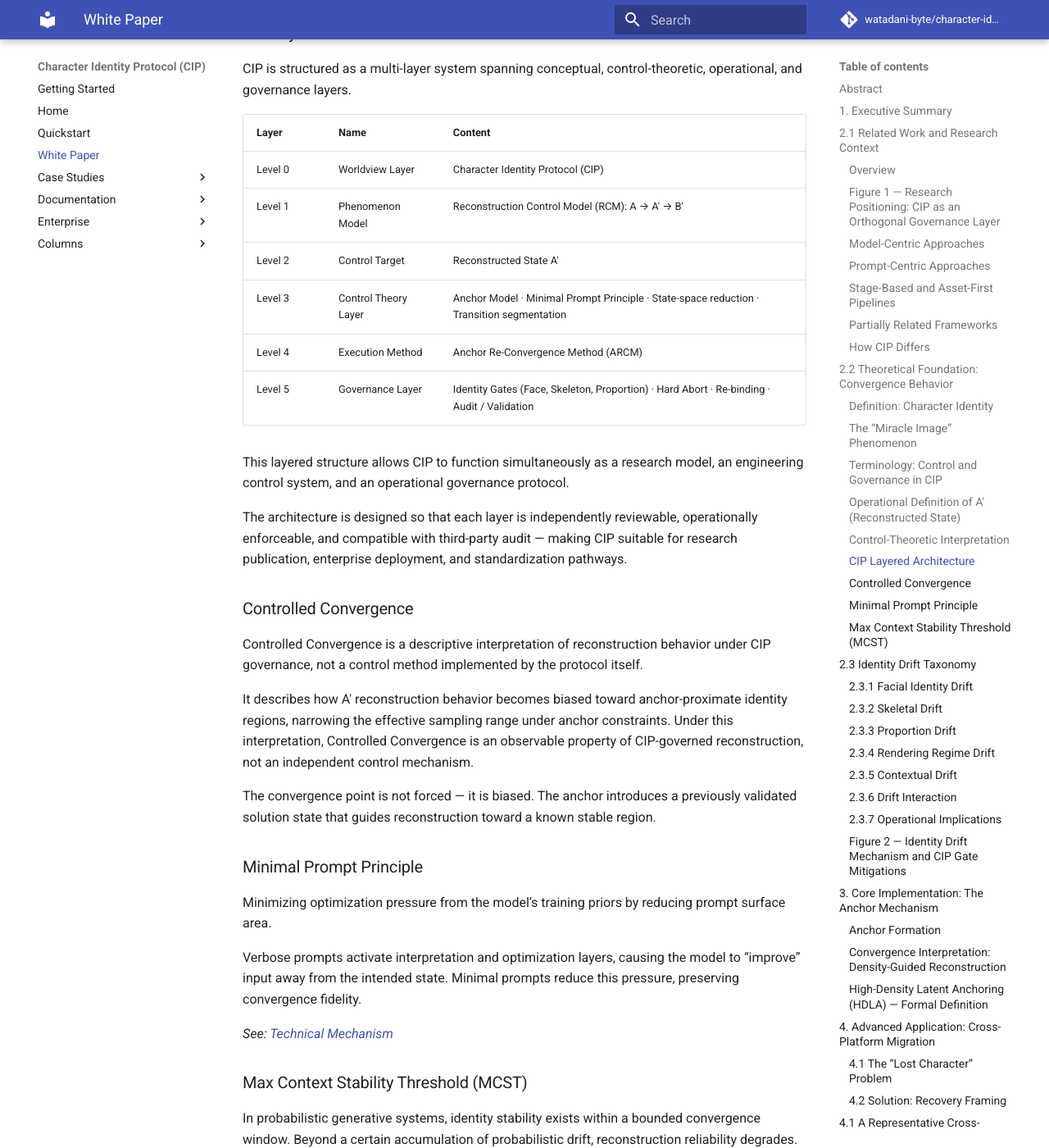
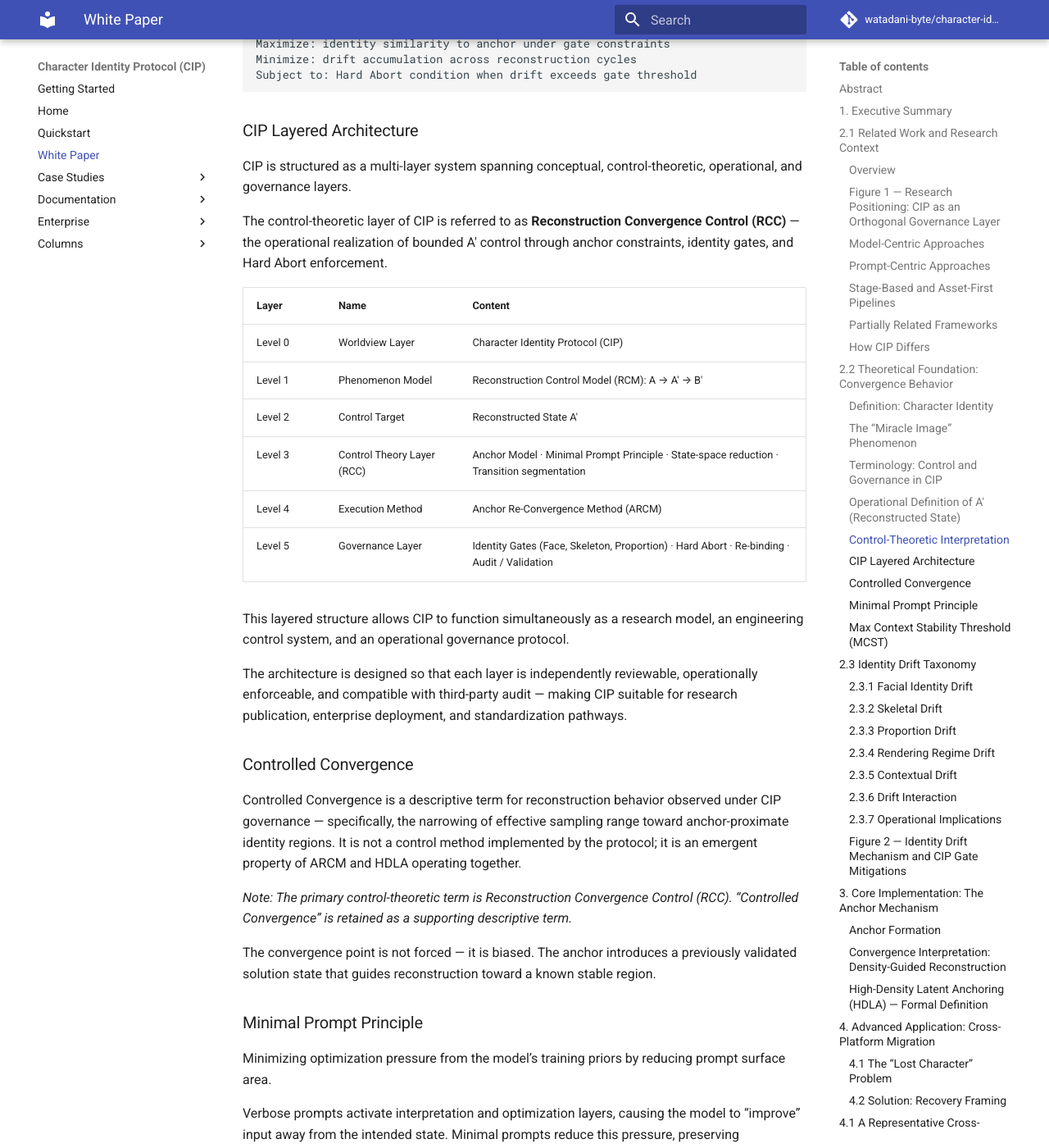
Before and after one commit to watadani-byte/character-identity-protocol, an MkDocs documentation site: the page built from docs/whitepaper_v1.md, in a window 1280 px wide and 1400 px high, scrolled down 7207 px. Shown: the whole window at 82% size. Built offline with MkDocs 1.6.1 and Material for MkDocs 9.7.7, drawn with Linux system fonts in a browser that asks for light colours; comment, search, counter and statistics services are not loaded; some of the changed text lies outside the part shown.

Commit message:
whitepaper_v1.md を更新

```diff
--- a/docs/whitepaper_v1.md
+++ b/docs/whitepaper_v1.md
@@ -32,6 +32,8 @@ The Character Identity Protocol (CIP) defines character identity not as a random
 CIP reframes character identity from a static output property to a recoverable convergence state within the model’s reconstruction space — one that must be repeatedly recovered under operational constraints.
 
 In style-defined identity domains (e.g., anime and franchise animation), rendering regime stability constitutes part of identity and is enforced under the same Identity Gate discipline.
+
+CIP operationally realizes convergence control through **High-Density Latent Anchoring (HDLA)**, guided by the Reconstruction Control Model (RCM: A → A′ → B′) and executed through the Anchor Re-Convergence Method (ARCM). These three components constitute the core technical architecture of the protocol.
 
 -----
 
@@ -202,14 +204,16 @@ Subject to: Hard Abort condition when drift exceeds gate threshold
 
 CIP is structured as a multi-layer system spanning conceptual, control-theoretic, operational, and governance layers.
 
-|Layer  |Name                |Content                                                                                   |
-|-------|--------------------|------------------------------------------------------------------------------------------|
-|Level 0|Worldview Layer     |Character Identity Protocol (CIP)                                                         |
-|Level 1|Phenomenon Model    |Reconstruction Control Model (RCM): A → A′ → B′                                           |
-|Level 2|Control Target      |Reconstructed State A′                                                                    |
-|Level 3|Control Theory Layer|Anchor Model · Minimal Prompt Principle · State-space reduction · Transition segmentation |
-|Level 4|Execution Method    |Anchor Re-Convergence Method (ARCM)                                                       |
-|Level 5|Governance Layer    |Identity Gates (Face, Skeleton, Proportion) · Hard Abort · Re-binding · Audit / Validation|
+The control-theoretic layer of CIP is referred to as **Reconstruction Convergence Control (RCC)** — the operational realization of bounded A′ control through anchor constraints, identity gates, and Hard Abort enforcement.
+
+|Layer  |Name                      |Content                                                                                   |
+|-------|--------------------------|------------------------------------------------------------------------------------------|
+|Level 0|Worldview Layer           |Character Identity Protocol (CIP)                                                         |
+|Level 1|Phenomenon Model          |Reconstruction Control Model (RCM): A → A′ → B′                                           |
+|Level 2|Control Target            |Reconstructed State A′                                                                    |
+|Level 3|Control Theory Layer (RCC)|Anchor Model · Minimal Prompt Principle · State-space reduction · Transition segmentation |
+|Level 4|Execution Method          |Anchor Re-Convergence Method (ARCM)                                                       |
+|Level 5|Governance Layer          |Identity Gates (Face, Skeleton, Proportion) · Hard Abort · Re-binding · Audit / Validation|
 
 This layered structure allows CIP to function simultaneously as a research model, an engineering control system, and an operational governance protocol.
 
@@ -217,9 +221,9 @@ The architecture is designed so that each layer is independently reviewable, ope
 
 ### Controlled Convergence
 
-Controlled Convergence is a descriptive interpretation of reconstruction behavior under CIP governance, not a control method implemented by the protocol itself.
+Controlled Convergence is a descriptive term for reconstruction behavior observed under CIP governance — specifically, the narrowing of effective sampling range toward anchor-proximate identity regions. It is not a control method implemented by the protocol; it is an emergent property of ARCM and HDLA operating together.
 
-It describes how A′ reconstruction behavior becomes biased toward anchor-proximate identity regions, narrowing the effective sampling range under anchor constraints. Under this interpretation, Controlled Convergence is an observable property of CIP-governed reconstruction, not an independent control mechanism.
+*Note: The primary control-theoretic term is Reconstruction Convergence Control (RCC). “Controlled Convergence” is retained as a supporting descriptive term.*
 
 The convergence point is not forced — it is biased. The anchor introduces a previously validated solution state that guides reconstruction toward a known stable region.
 
```
